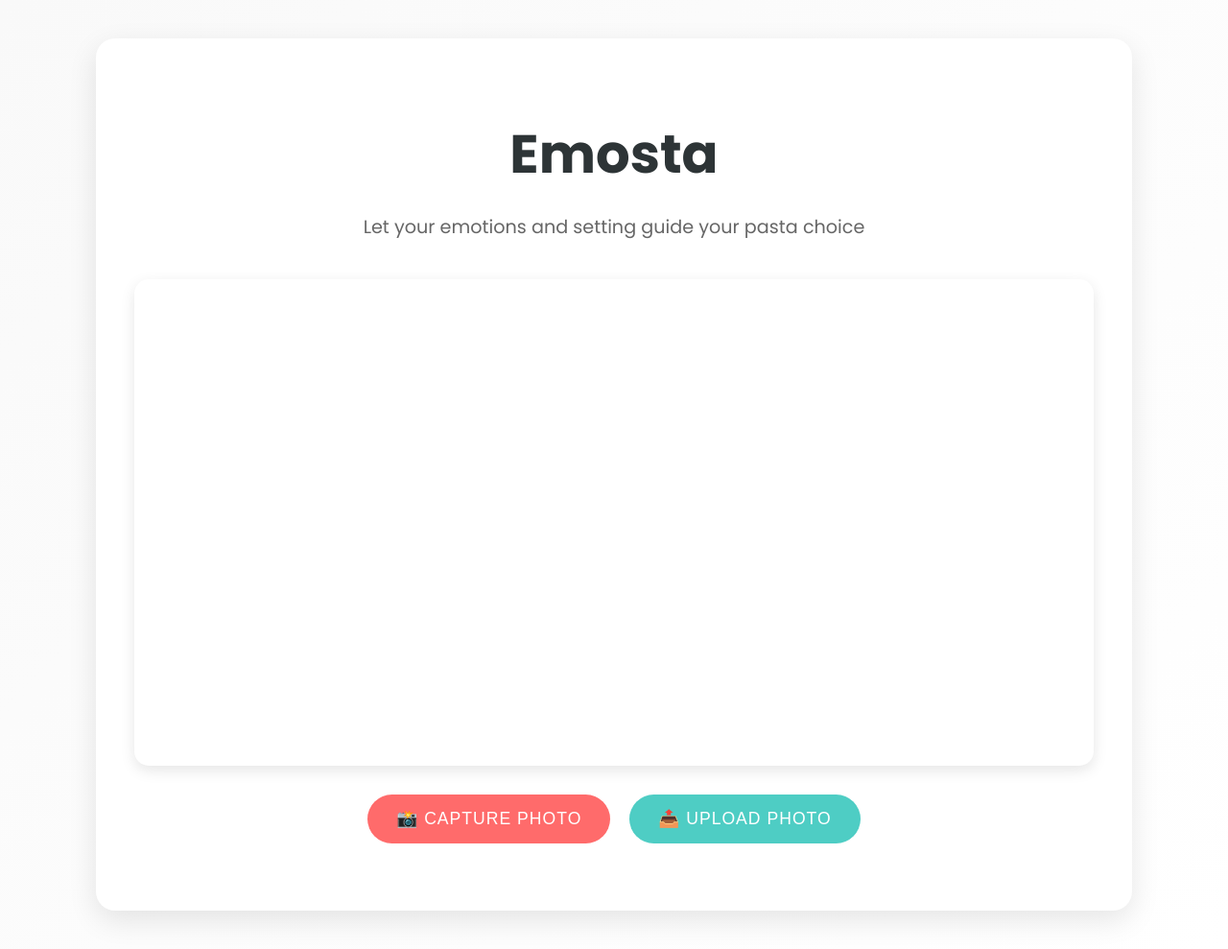
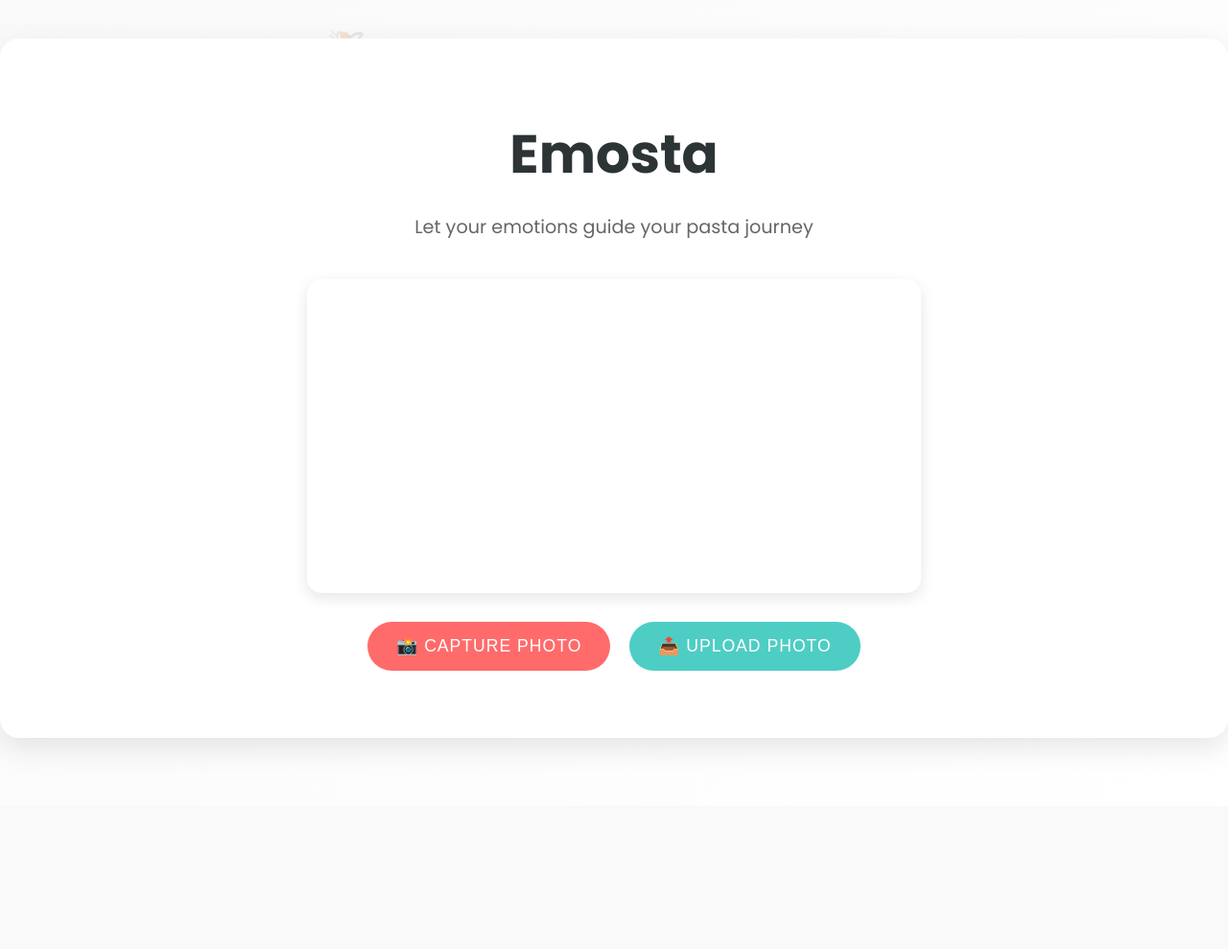
Before and after one commit to ssbdragonfly/Emosta, a Flask app: page / in a window 1280 px wide. Shown: the whole page at 96% size. After the commit the page ends 776 px from the top, so only its background shows below. Run offline with Flask 2, Linux system fonts and the light colour scheme.

Commit message:
UI, styling, italian chef voice.

```diff
--- a/app.py
+++ b/app.py
@@ -62,7 +62,7 @@ def upload():
             return jsonify({
                 'emotion': emotion,
                 'pasta_shape': pasta_result['shape'],
-                'recommendation': pasta_result['full_recommendation'],
+                'recommendation': pasta_result['full_recommendation'].replace("*",""),
                 'image_url': pasta_result['image_url']
             })
 
--- a/requirements.txt
+++ b/requirements.txt
@@ -1,7 +1,7 @@
 flask==2.0.1
 werkzeug==2.0.1
-transformers==4.30.2
-torch==2.0.1
+deepface==0.0.79
+tensorflow==2.13.0
 opencv-python==4.7.0.72
 numpy==1.24.3
 google-generativeai==0.3.1
--- a/static/css/style.css
+++ b/static/css/style.css
@@ -7,15 +7,15 @@
 }
 
 body {
+    margin: 0;
     font-family: 'Poppins', sans-serif;
-    margin: 0;
-    padding: 0;
+    min-height: 100vh;
+    overflow-x: hidden;
     background: linear-gradient(135deg, var(--light-color), #fff);
-    min-height: 100vh;
 }
 
 .container {
-    max-width: 1000px;
+    max-width: 1200px;
     margin: 40px auto;
     background-color: white;
     padding: 40px;
@@ -39,8 +39,9 @@ h1 {
 }
 
 .camera-container {
-    position: relative;
-    margin: 30px 0;
+    width: 100%;
+    max-width: 640px;
+    margin: 30px auto;
     border-radius: 15px;
     overflow: hidden;
     box-shadow: 0 5px 15px rgba(0,0,0,0.1);
@@ -205,3 +155,137 @@ button:hover {
     line-height: 1.6;
     font-size: 1.1em;
 }
+
+.floating-emojis {
+    position: fixed;
+    top: 0;
+    left: 0;
+    width: 100%;
+    height: 100%;
+    pointer-events: none;
+    z-index: -1;
+    opacity: 0.15;
+}
+
+.emoji {
+    position: fixed;
+    font-size: 24px;
+    pointer-events: none;
+    opacity: 0;
+    will-change: transform;
+}
+
+.emoji.left {
+    animation: floatLeft 6s ease-in-out infinite;
+}
+
+.emoji.right {
+    animation: floatRight 6s ease-in-out infinite;
+}
+
+.emoji.center {
+    animation: floatCenter 6s ease-in-out infinite;
+}
+
+@keyframes floatLeft {
+    0% {
+        transform: translateY(100vh) translateX(-20vw) rotate(0deg);
+        opacity: 0;
+    }
+    20% {
+        opacity: 1;
+    }
+    80% {
+        opacity: 1;
+    }
+    100% {
+        transform: translateY(-20vh) translateX(20vw) rotate(360deg);
+        opacity: 0;
+    }
+}
+
+@keyframes floatRight {
+    0% {
+        transform: translateY(100vh) translateX(120vw) rotate(0deg);
+        opacity: 0;
+    }
+    20% {
+        opacity: 1;
+    }
+    80% {
+        opacity: 1;
+    }
+    100% {
+        transform: translateY(-20vh) translateX(80vw) rotate(-360deg);
+        opacity: 0;
+    }
+}
+
+@keyframes floatCenter {
+    0% {
+        transform: translateY(100vh) translateX(50vw) rotate(0deg);
+        opacity: 0;
+    }
+    20% {
+        opacity: 1;
+    }
+    80% {
+        opacity: 1;
+    }
+    100% {
+        transform: translateY(-20vh) translateX(50vw) rotate(360deg);
+        opacity: 0;
+    }
+}
+
+@media (max-width: 768px) {
+    .container {
+        margin: 20px;
+        padding: 20px;
+    }
+
+    h1 {
+        font-size: 2.5rem;
+    }
+
+    .controls {
+        flex-direction: column;
+        align-items: center;
+    }
+
+    button {
+        width: 100%;
+        max-width: 300px;
+    }
+}
+.emoji {
+    position: absolute;
+    font-size: 2rem;
+    animation: float 10s ease-in-out infinite;
+    transform-origin: center;
+}
+
+@keyframes float {
+    0% {
+        transform: translateY(0) rotate(0deg);
+        opacity: 0;
+    }
+    20% {
+        opacity: 0.8;
+    }
+    100% {
+        transform: translateY(-120vh) rotate(var(--rotation));
+        opacity: 0;
+    }
+}
+.speak-btn {
+    background-color: var(--accent-color);
+    margin-top: 15px;
+    display: flex;
+    align-items: center;
+    gap: 8px;
+}
+
+.speak-btn:hover {
+    background-color: #ffc107;
+}
--- a/static/js/script.js
+++ b/static/js/script.js
@@ -1,3 +1,26 @@
+function initFloatingEmojis() {
+    const emojis = document.querySelectorAll('.emoji');
+    emojis.forEach(emoji => {
+        const startX = Math.random() * 100;
+        const startY = 100 + Math.random() * 20;
+        const rotationSpeed = Math.random() * 360;
+
+        emoji.style.left = `${startX}vw`;
+        emoji.style.bottom = `${startY}vh`;
+        emoji.style.transform = `rotate(${rotationSpeed}deg)`;
+        emoji.style.animationDuration = `${8 + Math.random() * 7}s`;
+        emoji.style.animationDelay = `${Math.random() * 0.5}s`;
+    });
+}
+
+window.speakRecommendation = function(text) {
+    const utterance = new SpeechSynthesisUtterance(text);
+    utterance.lang = 'it-IT';
+    utterance.rate = 0.9;
+    utterance.pitch = 1.1;
+    speechSynthesis.speak(utterance);
+}
+
 document.addEventListener('DOMContentLoaded', function() {
     const video = document.getElementById('video');
     const canvas = document.getElementById('canvas');
@@ -5,6 +28,8 @@ document.addEventListener('DOMContentLoaded', function() {
     const uploadBtn = document.getElementById('upload');
     const resultDiv = document.getElementById('result');
     const fileInput = document.getElementById('file-input');
+
+    initFloatingEmojis();
 
     if (navigator.mediaDevices && navigator.mediaDevices.getUserMedia) {
         navigator.mediaDevices.getUserMedia({ video: true })
@@ -53,6 +78,7 @@ document.addEventListener('DOMContentLoaded', function() {
                         <p class="pasta-shape">Recommended Pasta: ${data.pasta_shape}</p>
                         <p class="emotion">Detected Emotion: ${data.emotion}</p>
                         <p class="recommendation">${data.recommendation}</p>
+                        <button class="speak-btn" onclick="speakRecommendation(\`${data.recommendation}\`)">🗣️ Listen to Recommendation</button>
                     </div>
                 </div>
             `;
@@ -65,5 +91,6 @@ document.addEventListener('DOMContentLoaded', function() {
     }
     document.querySelector('.close-btn').addEventListener('click', () => {
         document.getElementById('result-popup').classList.add('hidden');
+        speechSynthesis.cancel();
     });
 });
--- a/templates/index.html
+++ b/templates/index.html
@@ -8,13 +8,39 @@
     <link rel="stylesheet" href="{{ url_for('static', filename='css/style.css') }}">
 </head>
 <body>
+    <div class="floating-emojis">
+        <div class="emoji left">🍝</div>
+        <div class="emoji left">🍜</div>
+        <div class="emoji left">🫕</div>
+        <div class="emoji left">😊</div>
+        <div class="emoji left">😌</div>
+        <div class="emoji left">🍝</div>
+        <div class="emoji left">🍜</div>
+        <div class="emoji left">🫕</div>
+        <div class="emoji left">😊</div>
+        <div class="emoji right">🍝</div>
+        <div class="emoji right">🍜</div>
+        <div class="emoji right">🫕</div>
+        <div class="emoji right">😊</div>
+        <div class="emoji right">😌</div>
+        <div class="emoji right">🍝</div>
+        <div class="emoji right">🍜</div>
+        <div class="emoji right">🫕</div>
+        <div class="emoji right">😊</div>
+        <div class="emoji center">✨</div>
+        <div class="emoji center">🤗</div>
+        <div class="emoji center">🍝</div>
+        <div class="emoji center">✨</div>
+        <div class="emoji center">🤗</div>
+        <div class="emoji center">🍝</div>
+    </div>
     <div class="container">
         <h1>Emosta</h1>
-        <p class="subtitle">Let your emotions and setting guide your pasta choice</p>
+        <p class="subtitle">Let your emotions guide your pasta journey</p>
 
         <div class="camera-container">
-            <video id="video" width="640" height="480" autoplay></video>
-            <canvas id="canvas" width="640" height="480" style="display:none;"></canvas>
+            <video id="video" autoplay></video>
+            <canvas id="canvas" style="display:none;"></canvas>
         </div>
 
         <div class="controls">
@@ -22,13 +48,14 @@
             <button id="upload">📤 Upload Photo</button>
             <input type="file" id="file-input" accept="image/*" style="display:none;">
         </div>
-            <div id="result-popup" class="popup-card hidden">
-                <div class="popup-content">
-                    <span class="close-btn">×</span>
-                    <div id="result"></div>
-                </div>
+
+        <div id="result-popup" class="popup-card hidden">
+            <div class="popup-content">
+                <span class="close-btn">×</span>
+                <div id="result"></div>
             </div>
         </div>
+    </div>
 
     <script src="{{ url_for('static', filename='js/script.js') }}"></script>
 </body>
```
Also changed, not shown: other parts of static/css/style.css (+1 -52 lines), emo_detect.py (+4 -14 lines).
